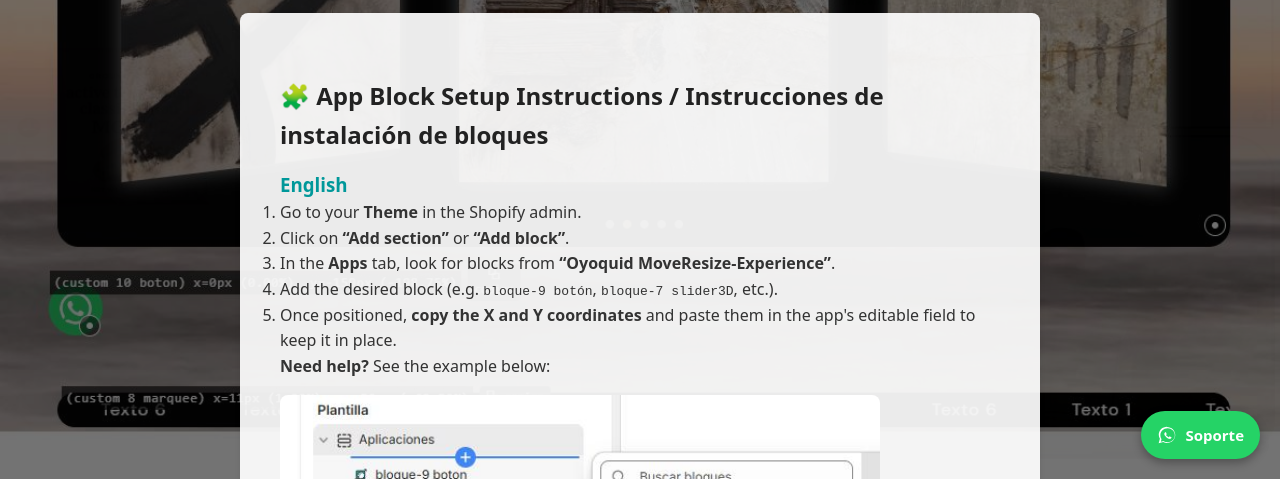
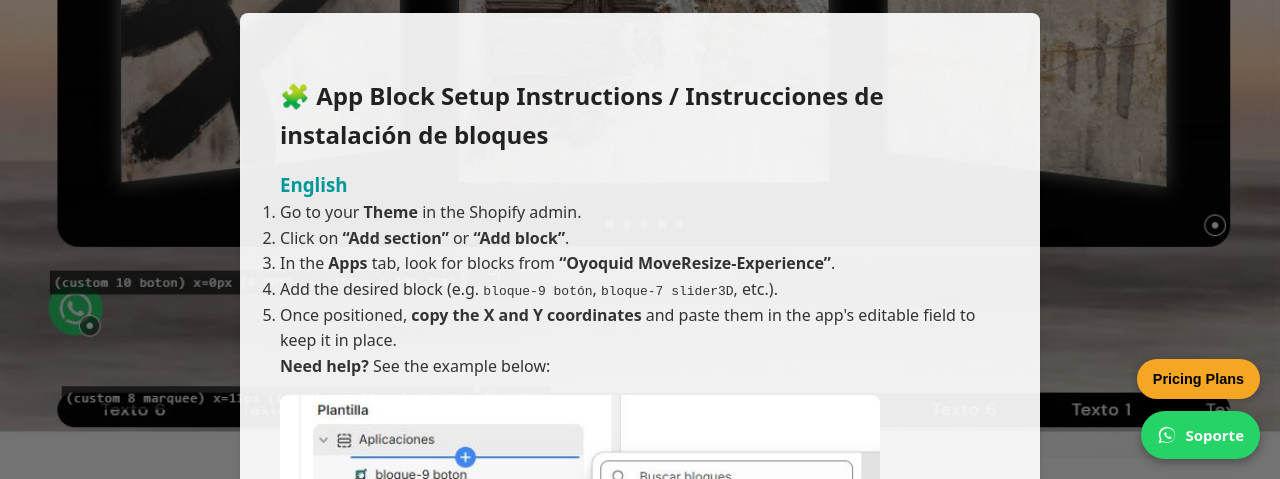
Before and after one commit to SERGIOIVORRA/Oyoquid, a plain HTML site: page index.html in a window 1280 px wide. Shown: the part 321-800 px from the top of the page. Drawn offline with Linux system fonts and the light colour scheme.

Commit message:
Update index.html

```diff
--- a/index.html
+++ b/index.html
@@ -305,12 +305,57 @@
 
   </footer>
 
+<div
+    id="pricing-plans-container"
+    style="
+      position: fixed;
+      bottom: 80px;    /* separa 80px del inferior para que no choque con WhatsApp */
+      right: 20px;
+      z-index: 999;
+      text-align: center;
+    "
+  >
+    <button
+      id="pricing-plans-btn"
+      style="
+        padding: 12px 16px;
+        background-color: #f5a623;
+        color: #000;
+        border: none;
+        border-radius: 50px;
+        font-weight: bold;
+        font-size: 0.9rem;
+        cursor: pointer;
+        box-shadow: 0 4px 8px rgba(0,0,0,0.2);
+      "
+    >
+      Pricing Plans
+    </button>
+  </div>
   <a class="whatsapp-button" href="https://wa.me/34606192518" target="_blank" aria-label="Soporte por WhatsApp">
     <svg viewBox="0 0 32 32"><path d="M16.002 2.988c-7.304 0-13.208 5.727-13.208 12.796 0 2.258.628 4.462 1.82 6.398l-1.936 7.08 7.272-1.904c1.866 1.008 3.968 1.538 6.05 1.538h.002c7.304 0 13.208-5.726 13.208-12.796s-5.904-12.796-13.208-12.796zM16 27.34c-1.812 0-3.612-.49-5.184-1.418l-.372-.22-4.316 1.128 1.152-4.234-.24-.392c-1.106-1.798-1.69-3.858-1.69-5.92 0-6.14 5.202-11.14 11.6-11.14s11.6 5 11.6 11.14c0 6.142-5.202 11.14-11.6 11.14zm6.438-8.194c-.276-.138-1.638-.81-1.892-.902-.254-.092-.44-.138-.626.14-.186.276-.718.902-.88 1.086-.162.184-.324.208-.6.07-.276-.138-1.166-.43-2.22-1.37-.82-.728-1.372-1.626-1.532-1.902-.162-.276-.018-.426.122-.564.126-.124.276-.322.414-.482.138-.162.184-.276.276-.46.092-.184.046-.346-.022-.484-.07-.138-.626-1.514-.858-2.07-.226-.542-.454-.468-.626-.476-.162-.008-.348-.01-.534-.01s-.494.07-.752.346c-.258.276-.98.958-.98 2.336s1.004 2.712 1.144 2.898c.14.184 1.98 3.02 4.8 4.23.67.288 1.194.46 1.602.588.672.214 1.282.184 1.764.112.538-.08 1.638-.67 1.872-1.318.23-.648.23-1.202.162-1.318-.066-.116-.25-.184-.524-.322z"/></svg>
     Soporte
   </a>
 <br>
   <script>
+
+
+
+    document.getElementById('pricing-plans-btn').addEventListener('click', () => {
+
+      const match = location.pathname.match(/^\/store\/([^\/]+)/);
+      if (!match) return;
+      const tienda = match[1];
+
+
+      const urlPlanes =
+        'https://admin.shopify.com' +
+        `/store/${tienda}/charges/app-section-experience/pricing_plans`;
+      window.location.href = urlPlanes;
+    });
+
+
+
     function toggleContent(lang) {
       const verMas = document.getElementById(`ver-mas-${lang}`);
       const btn = document.getElementById(`btn-${lang}`);
```
